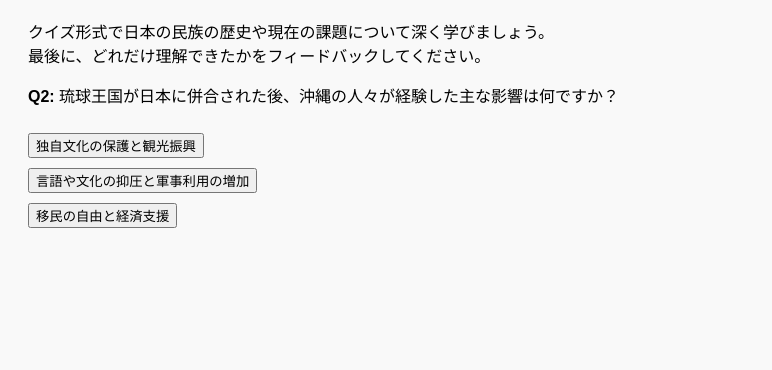
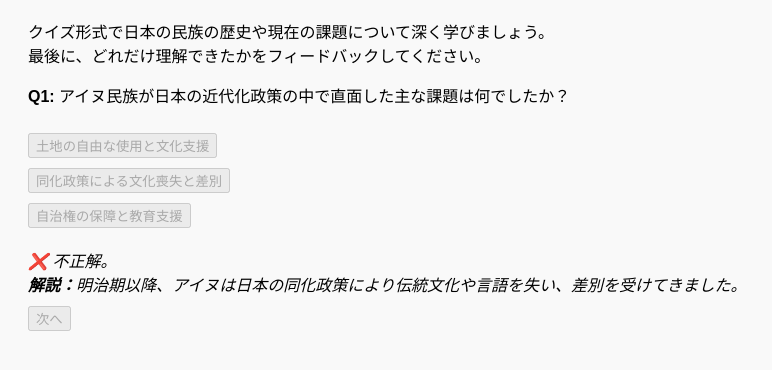
Before and after one commit to yoshi-4/minzoku-quiz, a plain HTML site: page index.html in a window 1280 px wide. Both pictures are taken after a click on the button "土地の自由な使用と文化支援". Shown: the part 98-468 px from the top of the page, without its empty margins (0-772 px from the left). Drawn offline with nearby package versions, Linux system fonts and the light colour scheme.

Commit message:
Update index.html

```diff
--- a/index.html
+++ b/index.html
@@ -10,6 +10,7 @@
     button { margin-top: 10px; margin-right: 5px; }
     .feedback { margin-top: 20px; }
     .feedback button { padding: 8px 16px; }
+    .explanation { margin-top: 10px; font-style: italic; }
   </style>
 </head>
 <body>
@@ -31,7 +32,8 @@
           "同化政策による文化喪失と差別",
           "自治権の保障と教育支援"
         ],
-        correct: 1
+        correct: 1,
+        explanation: "明治期以降、アイヌは日本の同化政策により伝統文化や言語を失い、差別を受けてきました。"
       },
       {
         question: "琉球王国が日本に併合された後、沖縄の人々が経験した主な影響は何ですか？",
@@ -40,7 +42,8 @@
           "言語や文化の抑圧と軍事利用の増加",
           "移民の自由と経済支援"
         ],
-        correct: 1
+        correct: 1,
+        explanation: "沖縄の併合後、日本政府は標準語教育を強制し、独自文化は抑圧されました。"
       },
       {
         question: "多民族・多文化共生社会を築く上で、アイヌ民族の権利回復が象徴するものは何ですか？",
@@ -49,7 +52,8 @@
           "先住民族の尊厳と文化の尊重",
           "地方経済の合理化"
         ],
-        correct: 1
+        correct: 1,
+        explanation: "先住民族の権利を守ることは、多文化共生社会の実現に向けた重要な一歩です。"
       },
       {
         question: "2019年に成立した「アイヌ施策推進法」の主な目的は何ですか？",
@@ -58,7 +62,8 @@
           "アイヌ文化の観光資源化のみを推進",
           "アイヌを先住民族と明記し、文化振興や地域共生を進める"
         ],
-        correct: 2
+        correct: 2,
+        explanation: "この法律は、アイヌを先住民族と認め文化振興・共生社会の実現を目指します。"
       },
       {
         question: "アイヌ文化が長年忘れられた背景として、主にどのような社会的要因がありましたか？",
@@ -67,7 +72,8 @@
           "公的な教育機関での排除と同化の圧力",
           "宗教的な禁止と国外追放"
         ],
-        correct: 1
+        correct: 1,
+        explanation: "教育や政策によりアイヌ文化は長年排除され、記録も乏しくなりました。"
       },
       {
         question: "沖縄に米軍基地が集中する理由の一つとして、歴史的に重要なのは？",
@@ -76,7 +82,8 @@
           "戦後の米軍占領政策の影響と返還交渉の結果",
           "自然資源が豊富で経済活動が少ないから"
         ],
-        correct: 1
+        correct: 1,
+        explanation: "戦後、沖縄は長く米軍の統治下に置かれ、そのまま基地が集中しました。"
       },
       {
         question: "なぜアイヌ語の復興は文化的に重要とされているのでしょうか？",
@@ -85,7 +92,8 @@
           "言語が文化の記憶や価値観を伝える基盤だから",
           "現代日本語と類似しているから"
         ],
-        correct: 1
+        correct: 1,
+        explanation: "言語は文化と深く結びついており、アイヌ語の復興は民族の尊厳にも関わります。"
       },
       {
         question: "日本における多民族理解教育の課題は何ですか？",
@@ -94,7 +102,8 @@
           "歴史的背景の省略と誤認識の広がり",
           "国際法との整合性が高すぎること"
         ],
-        correct: 1
+        correct: 1,
+        explanation: "学校教育では民族の歴史が簡略化され、理解が不十分になりがちです。"
       },
       {
         question: "近年、アイヌ民族の文化が再評価されている理由の一つは？",
@@ -103,7 +112,8 @@
           "国内外で先住民族の権利が重視されているから",
           "言語的に中国語に似ているから"
         ],
-        correct: 1
+        correct: 1,
+        explanation: "国際的に先住民族の権利が認められつつあり、日本でも再評価が進んでいます。"
       },
       {
         question: "民族的マイノリティへの理解を深めることの意義とは？",
@@ -112,7 +122,8 @@
           "経済格差を助長するため",
           "教育制度の均一化を図るため"
         ],
-        correct: 0
+        correct: 0,
+        explanation: "多様性を理解することで、社会全体が持続可能で公平になります。"
       }
     ];
 
@@ -129,11 +140,28 @@
             `<button onclick="answer(${i})">${c}</button>`
           ).join("<br>")}
         </div>
+        <div id="explanation"></div>
       `;
     }
 
     function answer(choice) {
-      if (choice === quizData[current].correct) score++;
+      const q = quizData[current];
+      const explanationDiv = document.getElementById("explanation");
+      const isCorrect = choice === q.correct;
+      if (isCorrect) score++;
+      explanationDiv.innerHTML = `
+        <div class="explanation">
+          ${isCorrect ? '✅ 正解！' : '❌ 不正解。'}<br>
+          <strong>解説：</strong>${q.explanation}<br>
+          <button onclick="nextQuestion()">次へ</button>
+        </div>
+      `;
+      // ボタンを無効に
+      const buttons = document.querySelectorAll("#quiz button");
+      buttons.forEach(btn => btn.disabled = true);
+    }
+
+    function nextQuestion() {
       current++;
       if (current < quizData.length) loadQuestion();
       else showResult();
```
